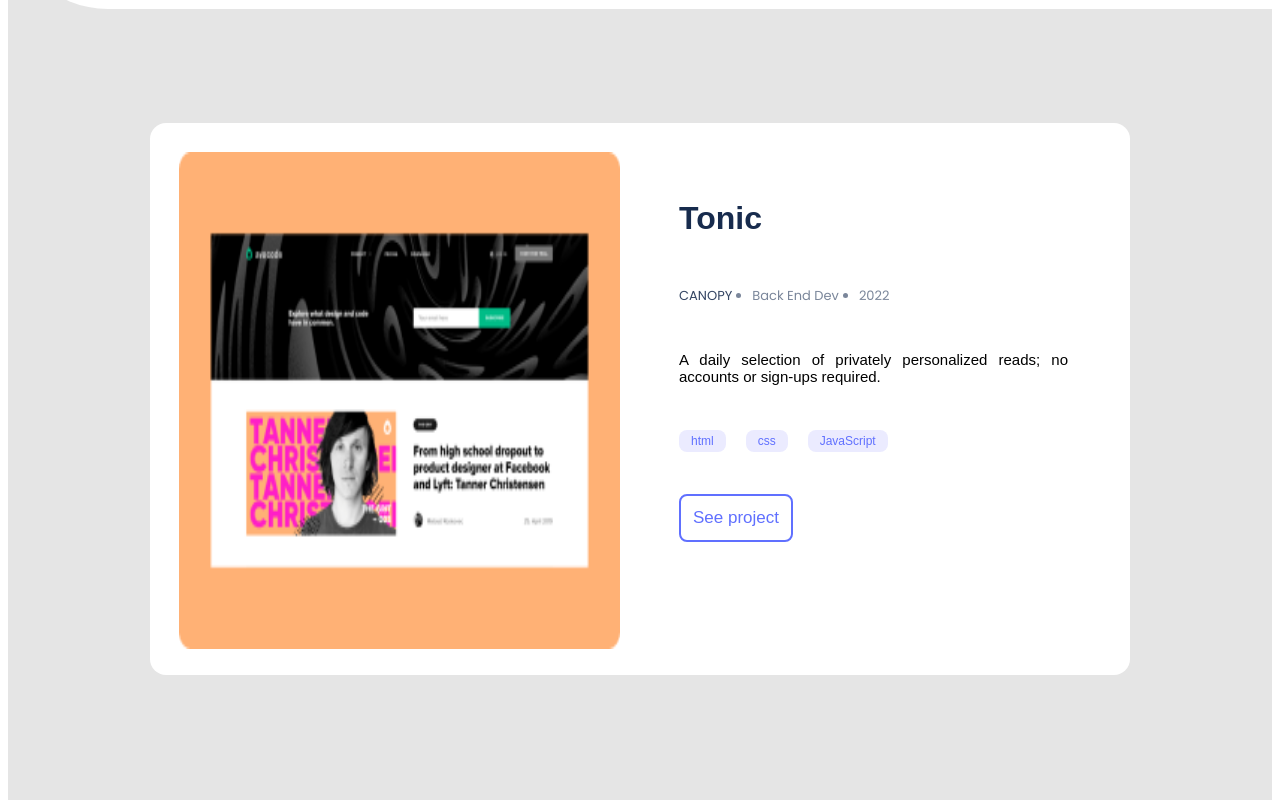
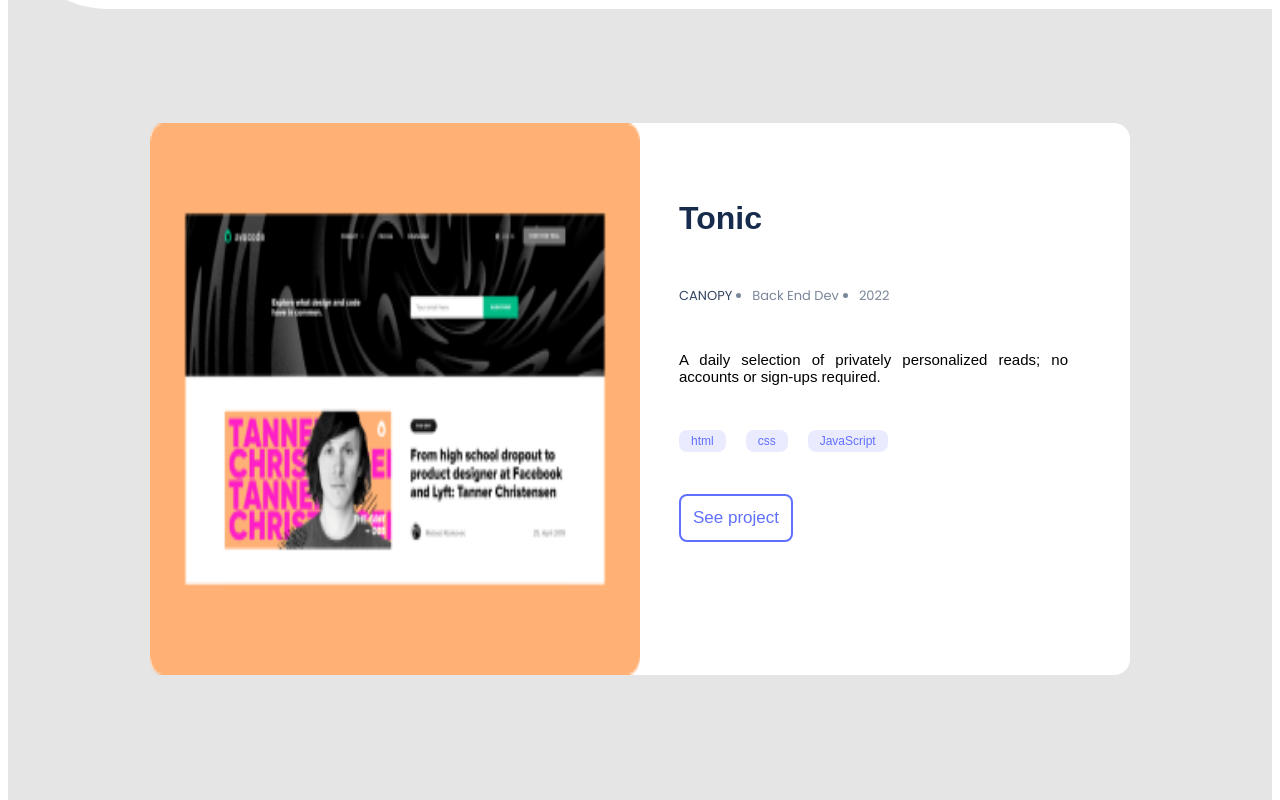
Before and after one commit to saikatgpae/saikat-portfolio, a plain HTML site: page index.html in a window 1280 px wide. In both pictures the pointer is over the picture 399 px from the left and 1117 px from the top of the page. Shown: the part 717-1517 px from the top of the page. Drawn offline with Linux system fonts and the light colour scheme.

Commit message:
Implent transition on project images

```diff
--- a/style.css
+++ b/style.css
@@ -557,6 +557,12 @@ li[id^='can'] {
     width: 90%;
     height: 90%;
     margin: 6% 0 0 6%;
+    transition: all 1s;
+  }
+  .project > div img:hover{
+    margin: 0 0 0 0;
+    width: 100%;
+    height: 100%;
   }
 
   .project-content {
```
